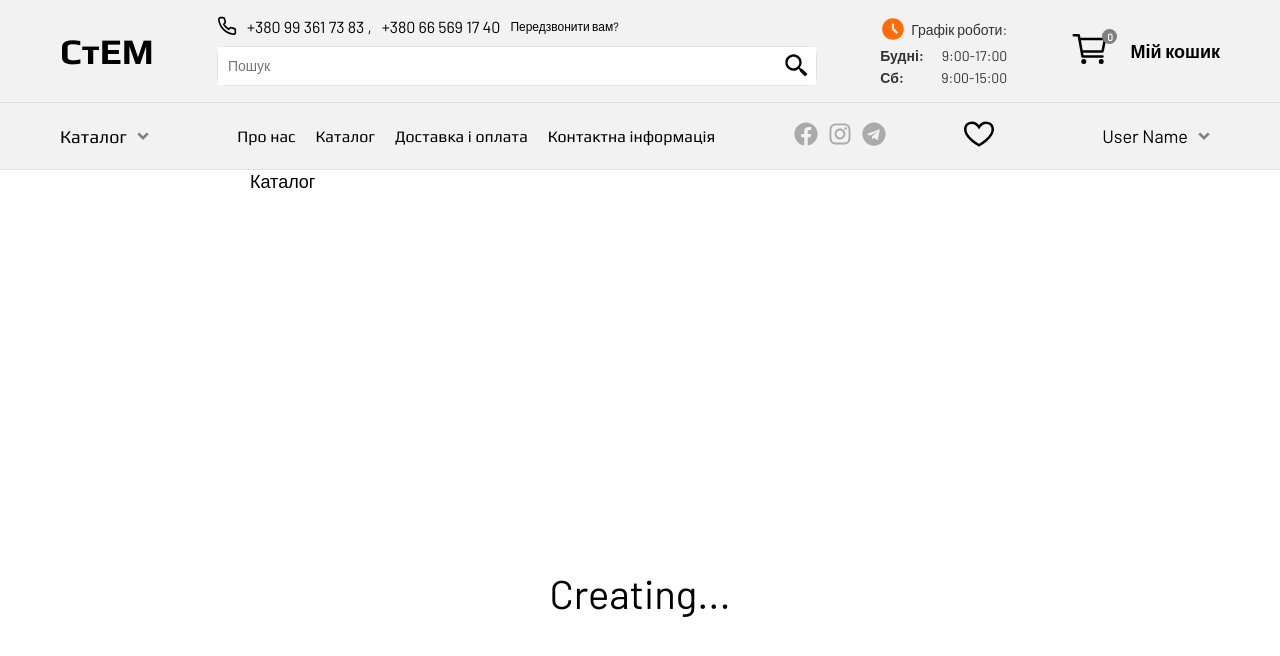
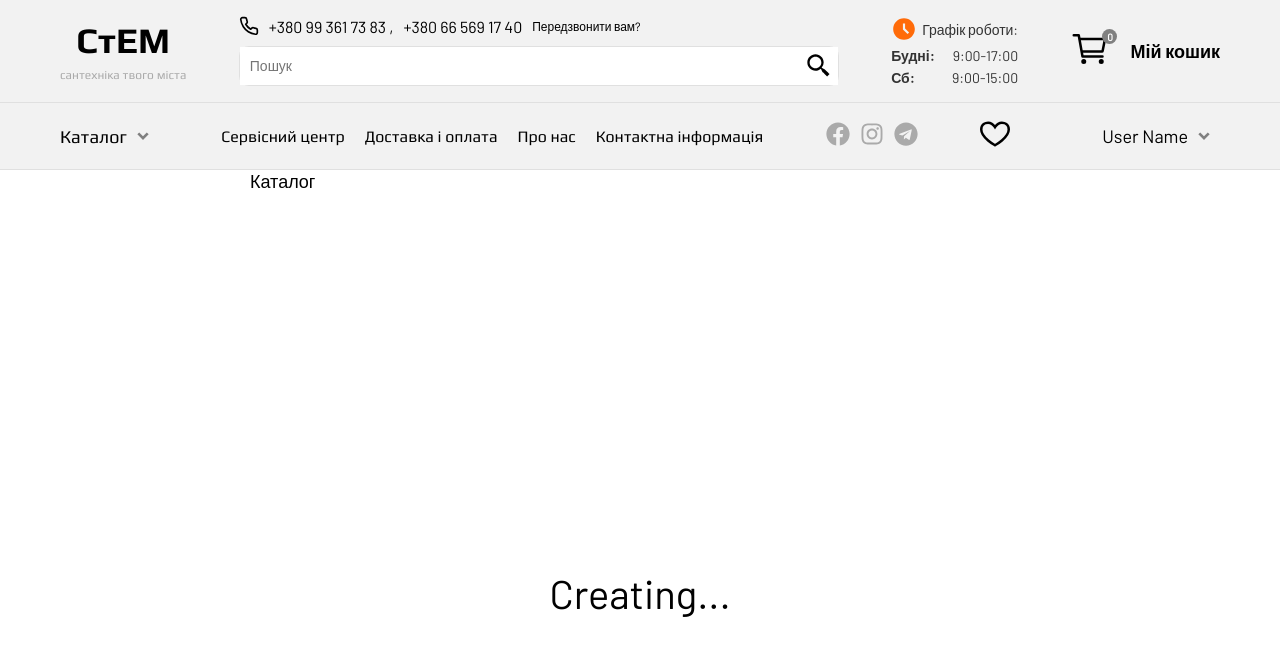
Before and after one commit to PetroShutak/StEM, a React (Create React App) app: page /StEM/catalog in a window 1280 px wide. Shown: the top 656 px of the page. Built offline with nearby package versions, Linux system fonts and the light colour scheme; some icons are missing.

Commit message:
fix logo & fix navbar

```diff
--- a/src/components/App.jsx
+++ b/src/components/App.jsx
@@ -15,6 +15,8 @@ export const App = () => {
           <Route path="/shoppinglist" element={<p>Корзина</p>} />
           <Route path="/favorite" element={<p>FavoriteProducts</p>} />
           <Route path="/catalog" element={<p>Каталог</p>} />
+          {/* servis */}
+          <Route path="/servis" element={<p>Сервісний центр</p>} />
           <Route path="/catalog/:category" element={<p>Category</p>} />
           <Route path="/catalog/:productId" element={<p>ProductItem</p>}>
             <Route path="desc" element={<p>description</p>} />
--- a/src/components/Header/NavHeader/NavBarHeader/NavBarHeader.jsx
+++ b/src/components/Header/NavHeader/NavBarHeader/NavBarHeader.jsx
@@ -5,9 +5,9 @@ import { NavBarHeaderWrapper } from './NavBarHeader.styled'
 const NavBarHeader = () => {
   return (
     <NavBarHeaderWrapper>
+        <NavLink to='/servis'>Сервісний центр</NavLink>
+        <NavLink to='/delivery'>Доставка і оплата</NavLink>
         <NavLink to='/about'>Про нас</NavLink>
-        <NavLink to='/catalog'>Каталог</NavLink>
-        <NavLink to='/delivery'>Доставка і оплата</NavLink>
         <NavLink to='/contacts'>Контактна інформація</NavLink>
     </NavBarHeaderWrapper>
   )
--- a/src/components/Header/NavHeader/SocialBlock/SocialBlock.styled.jsx
+++ b/src/components/Header/NavHeader/SocialBlock/SocialBlock.styled.jsx
@@ -22,4 +22,7 @@ export const SocialBlockWrapper = styled.div`
       }
     }
   }
+  @media (max-width: 768px) {
+    display: none;
+  }
 `;
--- a/src/components/Header/TopHeader/Basket/Basket.jsx
+++ b/src/components/Header/TopHeader/Basket/Basket.jsx
@@ -18,7 +18,7 @@ const Basket = () => {
               position: 'relative',
             }}
           >
-            <IoCartOutline size={40} color="black" />
+            <IoCartOutline size={40} />
             <Counter>0</Counter>
           </div>
           <BasketTitle>Мій кошик</BasketTitle>
--- a/src/components/Header/TopHeader/Basket/Basket.styled.jsx
+++ b/src/components/Header/TopHeader/Basket/Basket.styled.jsx
@@ -20,19 +20,15 @@ export const BasketContainer = styled.div`
   align-items: center;
   justify-content: center;
   text-align: center;
-    svg {
-    color: #aaa;
-    transition: all 0.3s ease-in-out;
+
+  svg {
+    color: #000;
+    transition: 0.3s;
+    &:hover {
+      color: #ff6b09;
+    }
   }
 
-  a {
-    transition: all 0.3s ease-in-out;
-    &:hover {
-      svg {
-        color: #ff6b09;
-      }
-    }
-  }
 `;
 
 export const Counter = styled.p`
@@ -49,6 +45,10 @@ export const Counter = styled.p`
   display: flex;
   justify-content: center;
   align-items: center;
+  // transition: 0.3s;
+  // &:hover {
+  //   background-color: #ff6b09;
+  // }
 `;
 
 export const BasketTitle = styled.p`
--- a/src/components/Header/TopHeader/SearchHeader/SearchHeader.jsx
+++ b/src/components/Header/TopHeader/SearchHeader/SearchHeader.jsx
@@ -11,7 +11,7 @@ const SearchHeader = () => {
     <SearchHeaderWrapper>
       <SearchHeaderInput type="text" placeholder="Пошук" />
         <SearchHeaderButton>
-        <BiSearchAlt2 size={28} color="black" />
+        <BiSearchAlt2 size={28}  />
         </SearchHeaderButton>
 
     </SearchHeaderWrapper>
--- a/src/components/Header/TopHeader/SearchHeader/SearchHeader.styled.jsx
+++ b/src/components/Header/TopHeader/SearchHeader/SearchHeader.styled.jsx
@@ -39,4 +39,10 @@ export const SearchHeaderButton = styled.button`
   background-color: white;
   cursor: pointer;
   padding: 0px 5px;
+  transition: 0.5s;
+  &:hover {
+    svg {
+      color: #ff6b09;
+    }
+  }
 `;
--- a/src/components/Logo/Logo.jsx
+++ b/src/components/Logo/Logo.jsx
@@ -1,14 +1,15 @@
 import React from 'react'
 import { Link } from 'react-router-dom'
-import { LogoTitle } from './Logo.styled'
+import { LogoTitle, LogoWrapper } from './Logo.styled'
 
 const Logo = () => {
   return (
-    <>
+    <LogoWrapper>
     <Link to='/'>
       <LogoTitle>СтЕМ</LogoTitle>
+      <span>сантехніка твого міста</span>
     </Link>
-    </>
+    </LogoWrapper>
   )
 }
 
--- a/src/components/Logo/Logo.styled.jsx
+++ b/src/components/Logo/Logo.styled.jsx
@@ -1,4 +1,18 @@
 import styled from 'styled-components';
+
+export const LogoWrapper = styled.div`
+    display: flex;
+
+    flex-direction: column;
+    text-align: center;
+    max-width: 200px;
+    span {
+        font-family: 'Play Regular', sans-serif;
+        font-size: 12px;
+        color: #aaa;
+    }
+
+    `;
 
 export const LogoTitle = styled.h1`
     font-family: 'Play Bold', sans-serif;
```
